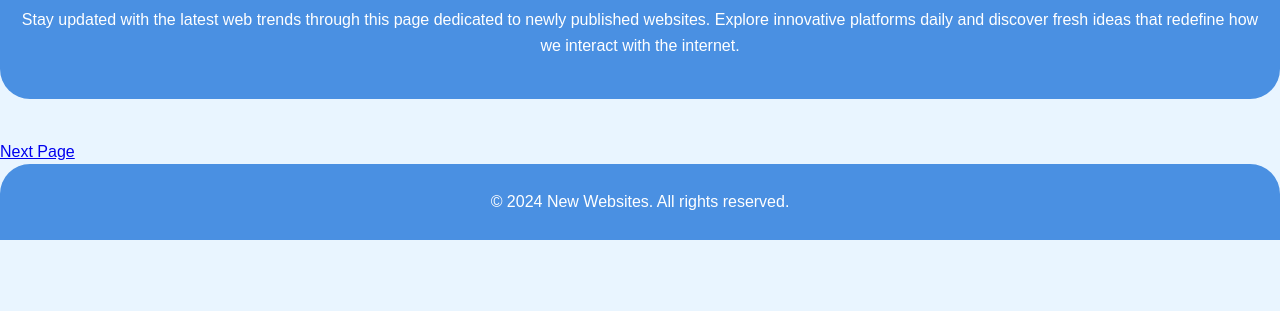
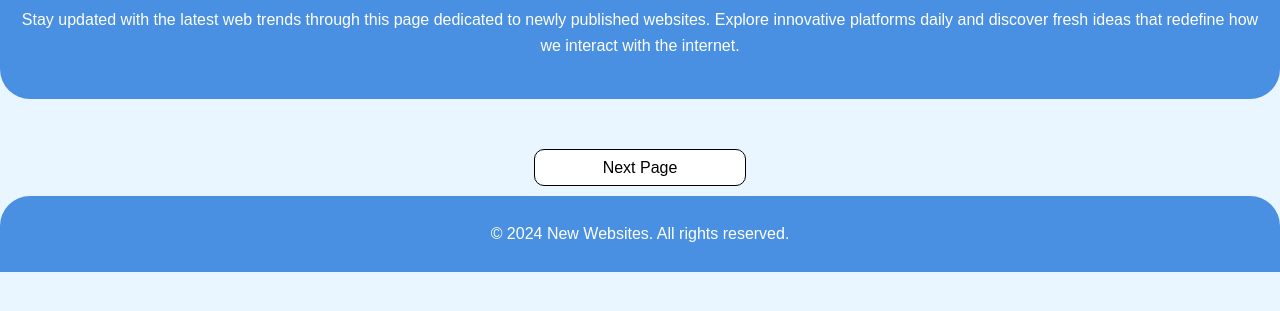
Before and after one commit to zeltazAlfo/fresh-web-finds, a plain HTML site: page index.html in a window 1280 px wide. Shown: the part 145-456 px from the top of the page. Drawn offline with Linux system fonts and the light colour scheme.

Commit message:
Mise à jour du fichier styles.css

```diff
--- a/styles.css
+++ b/styles.css
@@ -65,6 +65,20 @@ main {
     color: #e8491d; /* Couleur de lien au survol */
 }
 
+#next_page_link{
+    display: block;
+    width: 200px;
+    text-align: center;
+    padding: 5px;
+    margin: 10px;
+    border-radius: 10px;
+    background-color: white;
+    border: 1px solid black;
+    text-decoration: none;
+    color: black;
+    margin-left: auto;
+    margin-right: auto;
+}
 footer {
     text-align: center;
     padding: 15px 0;
```
